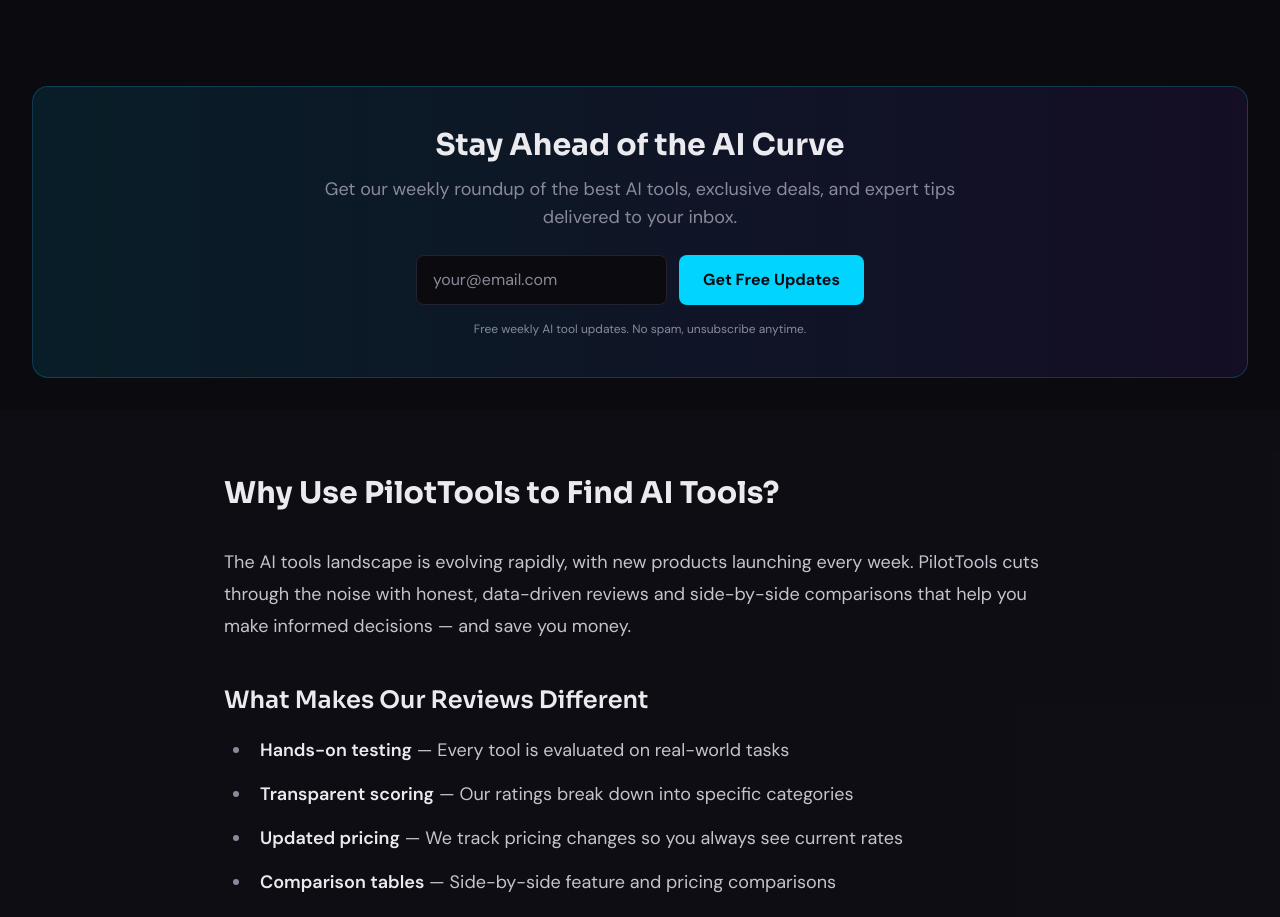
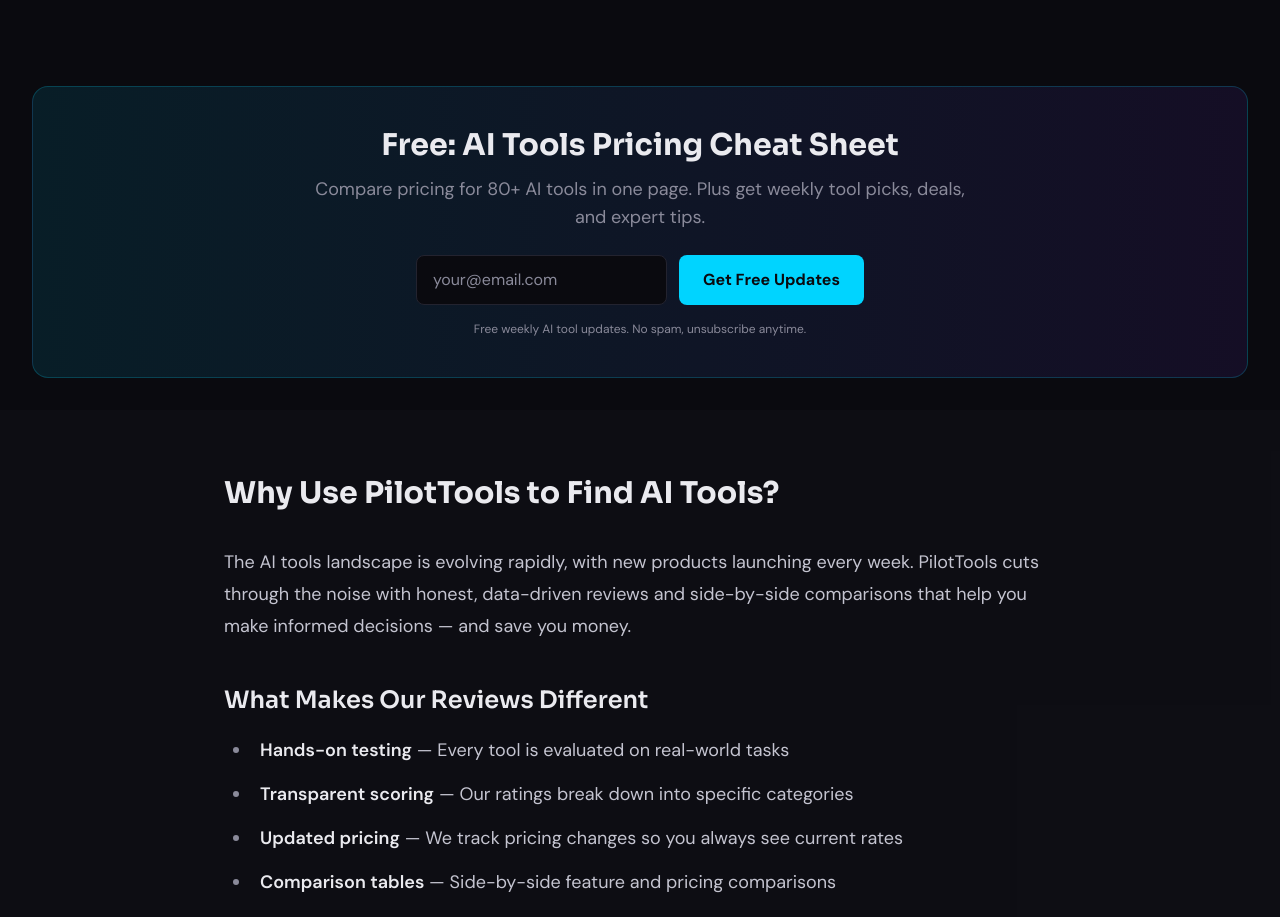
Before and after one commit to talhahbilal1-arch/social-media-empire, a Next.js app in the folder ai-tools-hub/: page / in a window 1280 px wide. Shown: the part 3360-4277 px from the top of the page. Built offline with nearby package versions, Linux system fonts and the light colour scheme.

Commit message:
wip: ai-tools-hub/components/NewsletterSignup.js  01:11:29

```diff
--- a/ai-tools-hub/components/NewsletterSignup.js
+++ b/ai-tools-hub/components/NewsletterSignup.js
@@ -83,9 +83,9 @@
     return (
       <div className={`bg-gradient-to-r from-accent/10 to-accent-purple/10 border border-accent/20 rounded-2xl p-8 md:p-10 ${className}`}>
         <div className="max-w-2xl mx-auto text-center">
-          <h3 className="text-2xl md:text-3xl font-bold text-dt mb-3">Stay Ahead of the AI Curve</h3>
+          <h3 className="text-2xl md:text-3xl font-bold text-dt mb-3">Free: AI Tools Pricing Cheat Sheet</h3>
           <p className="text-dt-muted mb-6 text-lg">
-            Get our weekly roundup of the best AI tools, exclusive deals, and expert tips delivered to your inbox.
+            Compare pricing for 80+ AI tools in one page. Plus get weekly tool picks, deals, and expert tips.
           </p>
           <form onSubmit={handleSubmit} className="flex flex-col sm:flex-row gap-3 max-w-md mx-auto">
             <input
```
